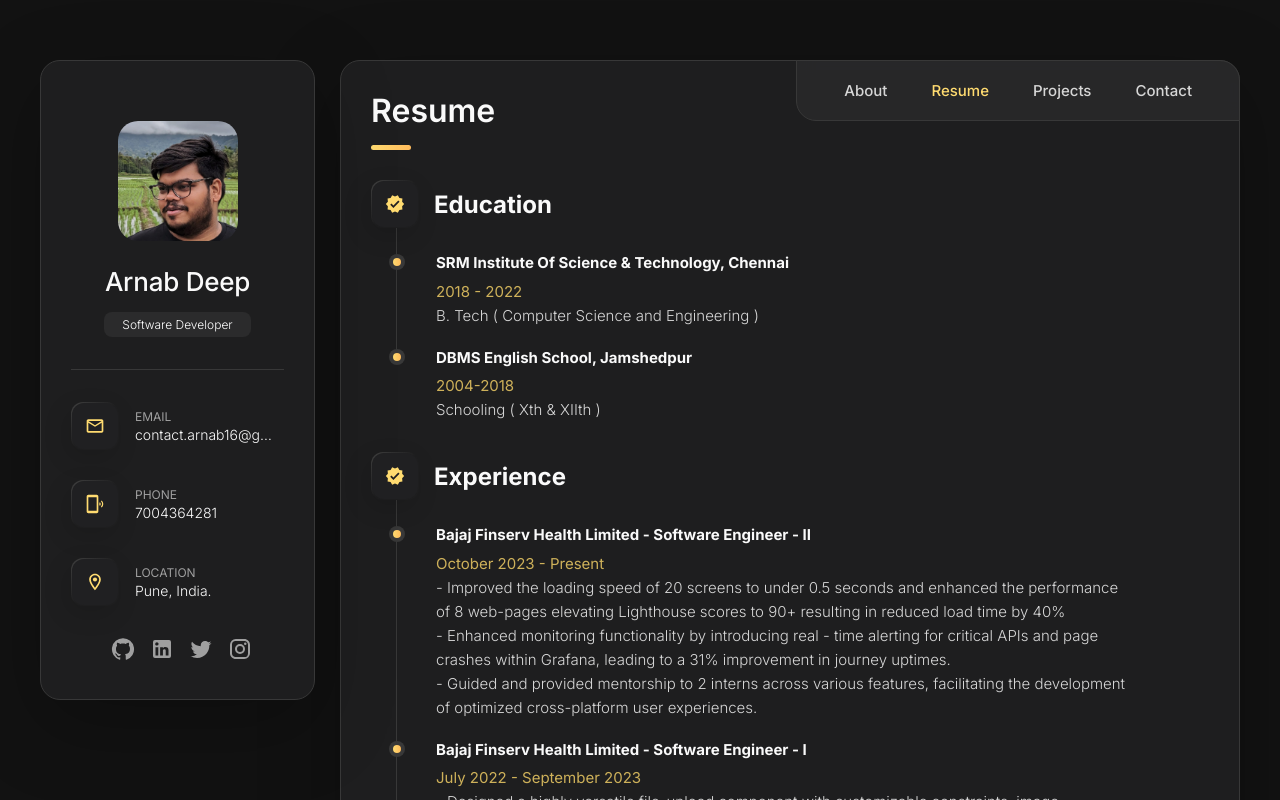
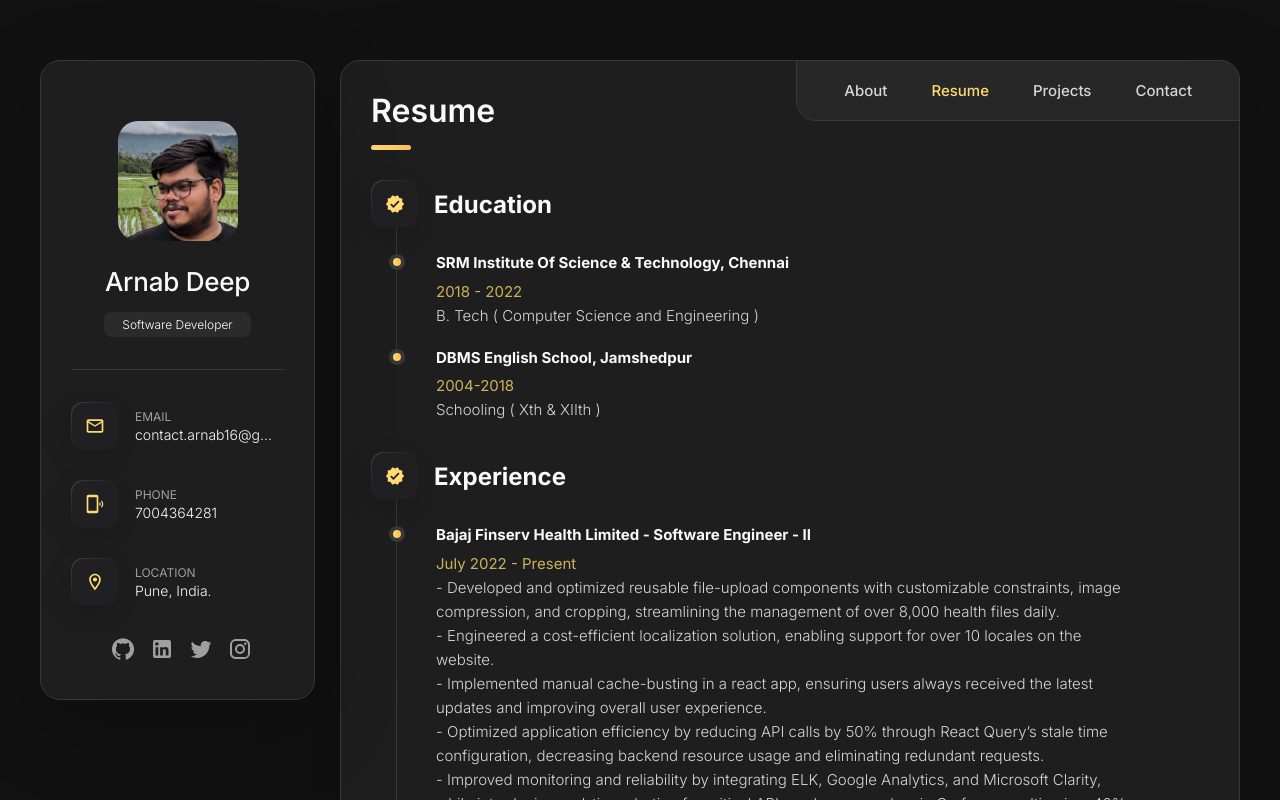
Before and after one commit to arnoob16/arnolio, a Next.js app: page / in a window 1280 px wide. Both pictures are taken after a click on the button "Resume". Shown: the top 800 px of the page. Built offline with nearby package versions, Linux system fonts and the light colour scheme.

Commit message:
Updated Resume to April 2025

```diff
--- a/app/components/screens/resume/index.tsx
+++ b/app/components/screens/resume/index.tsx
@@ -1,5 +1,4 @@
 import { useMemo } from "react";
-import VerifiedIcon from "@mui/icons-material/Verified";
 import Timeline from "./partials/timeline";
 import SkillStrip from "./components/skills-strip";
 
@@ -35,26 +34,21 @@
 			Experience: [
 				{
 					what: [
-						"Improved the loading speed of 20 screens to under 0.5 seconds and enhanced the performance of 8 web-pages elevating Lighthouse scores to 90+ resulting in reduced load time by 40% ",
-						"Enhanced monitoring functionality by introducing real - time alerting for critical APIs and page crashes within Grafana, leading to a 31% improvement in journey uptimes.",
-						"Guided and provided mentorship to 2 interns across various features, facilitating the development of optimized cross-platform user experiences.",
+						"Developed and optimized reusable file-upload components with customizable constraints, image compression, and cropping, streamlining the management of over 8,000 health files daily.",
+						"Engineered a cost-efficient localization solution, enabling support for over 10 locales on the website.",
+						"Implemented manual cache-busting in a react app, ensuring users always received the latest updates and improving overall user experience.",
+						"Optimized application efficiency by reducing API calls by 50% through React Query’s stale time configuration, decreasing backend resource usage and eliminating redundant requests.",
+						"Improved monitoring and reliability by integrating ELK, Google Analytics, and Microsoft Clarity, while introducing real-time alerting for critical APIs and page crashes in Grafana, resulting in a 40% reduction in page crashes and achieving 99% overall uptime.",
+						"Actively mentored junior developers fostering growth and ensuring code quality through peer reviews."
 					],
-					when: "October 2023 - Present",
+					when: "July 2022 - Present",
 					where: "Bajaj Finserv Health Limited - Software Engineer - II",
 				},
 				{
 					what: [
-						"Designed a highly versatile file-upload component with customizable constraints, image compression, and image cropping, which found application in four separate user journeys within a React Native application. This component manages a daily traffic volume of over 5000 files.",
-						"Implemented a budget-conscious localization solution to address a critical client requirement, enabling support for over 10 different locales across the website.",
-						"Enhanced code coverage in a React Native project from 0% to 34% and elevated coverage from 42% to 60% in a Next.js project through the creation of Jest unit test cases.",
-					],
-					when: "July 2022 - September 2023",
-					where: "Bajaj Finserv Health Limited - Software Engineer - I",
-				},
-				{
-					what: [
-						"Employed React Native and TypeScript to construct screens with impeccable designs, ensuring responsiveness, high performance, and accessibility. These screens effectively supported a daily influx of approximately 500 successful claims.",
-						"Migrated the squad’s codebase to TypeScript and enhanced code quality by reducing vulnerabilities and code-smells on sonarqube to 0.",
+						"Implemented SonarQube Pipeline to transform code quality, slashing code smells by 50% and reducing duplications from 25% to 2%.",
+						"Enhanced application performance by decreasing screen load times to under 0.5 seconds across 25 screens, delivering a more seamless user experience.",
+						"Enhanced application security by replacing base64 encoding with multipart file upload."
 					],
 					when: "January 2022 - June 2022",
 					where: "Bajaj Finserv Health Limited - Software Engineer - Intern",
@@ -65,13 +59,15 @@
 
 	const skills: Skills = useMemo(() => {
 		return {
-			Languages: "JavaScript, TypeScript, HTML, CSS",
+			Languages: "JavaScript, Typescript, HTML, CSS",
 			"Libraries & Frameworks":
-				"ReactJS, NextJS, ReactNative, Redux, React-query",
+				"ReactJS, NextJS, ReactNative, Redux, React-query, Tailwind, Material-UI",
 			Technologies:
 				"Git, Github, Azure Devops, VS Code, Chrome Devtools, Android Studio, XCode",
 			"Familiar with":
-				"Python & Flask, Node & ExpressJS, Web Scraping, API Development, Java",
+				"Python, Flask, Node & ExpressJS, Web Scraping, API Development, Java",
+			"Developer Tools":
+				"Git, VS Code, Postman, Xcode, Android Studio, Azure Devops, Elastic Search (ELK), Microsoft Clarity, Google Analytics, SonarQube"
 		};
 	}, []);
 
--- a/next.config.js
+++ b/next.config.js
@@ -3,6 +3,15 @@
     webpack: (config) => {
         config.resolve.alias.canvas = false;
         return config;
+    },
+    async redirects() {
+        return [
+            {
+                source: '/resume',
+                destination: '/Arnab\'s_Resume.pdf',
+                permanent: false
+            }
+        ]
     }
 }
 
```
Also changed, not shown: 2 other files (tests, documents, lock files or other folders).
